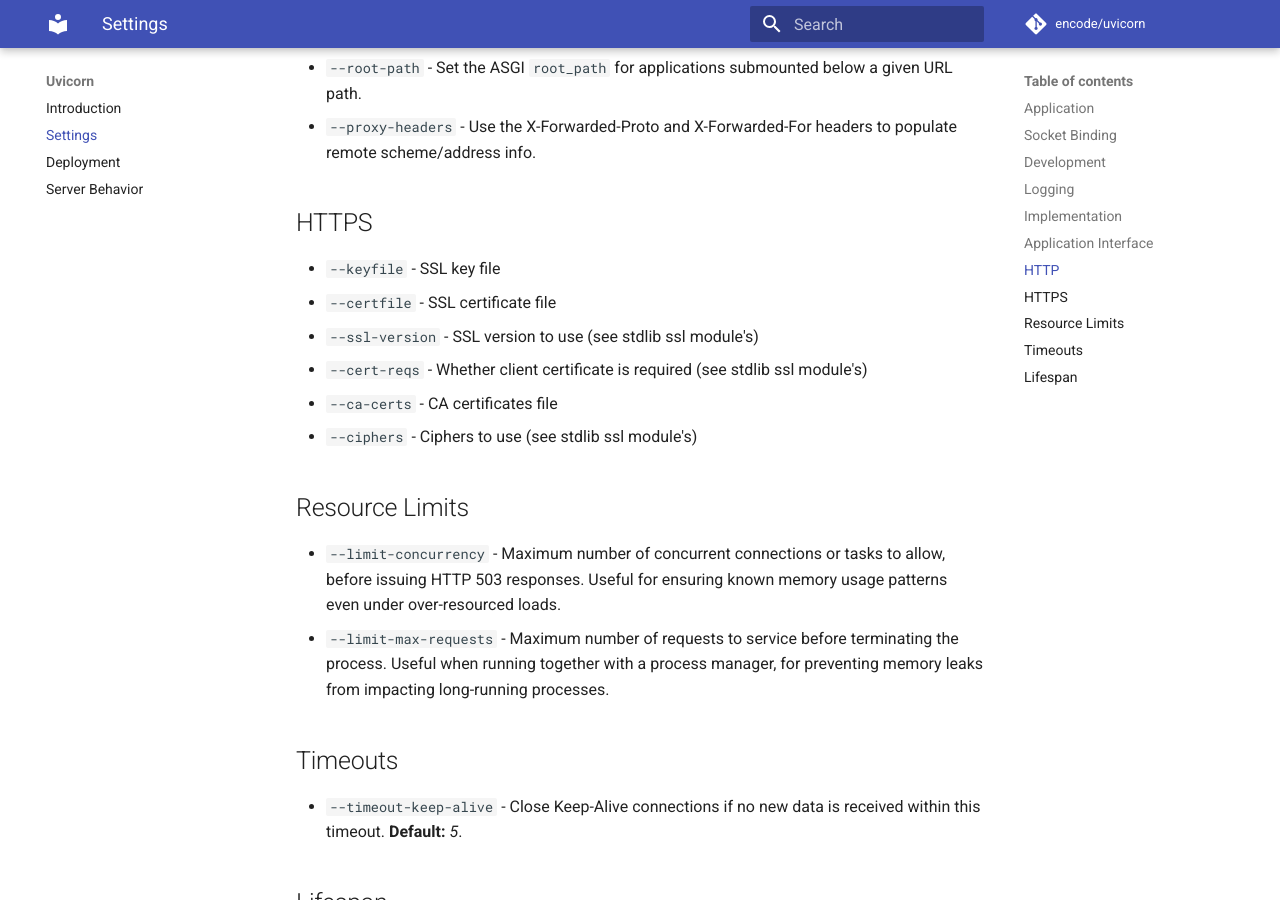
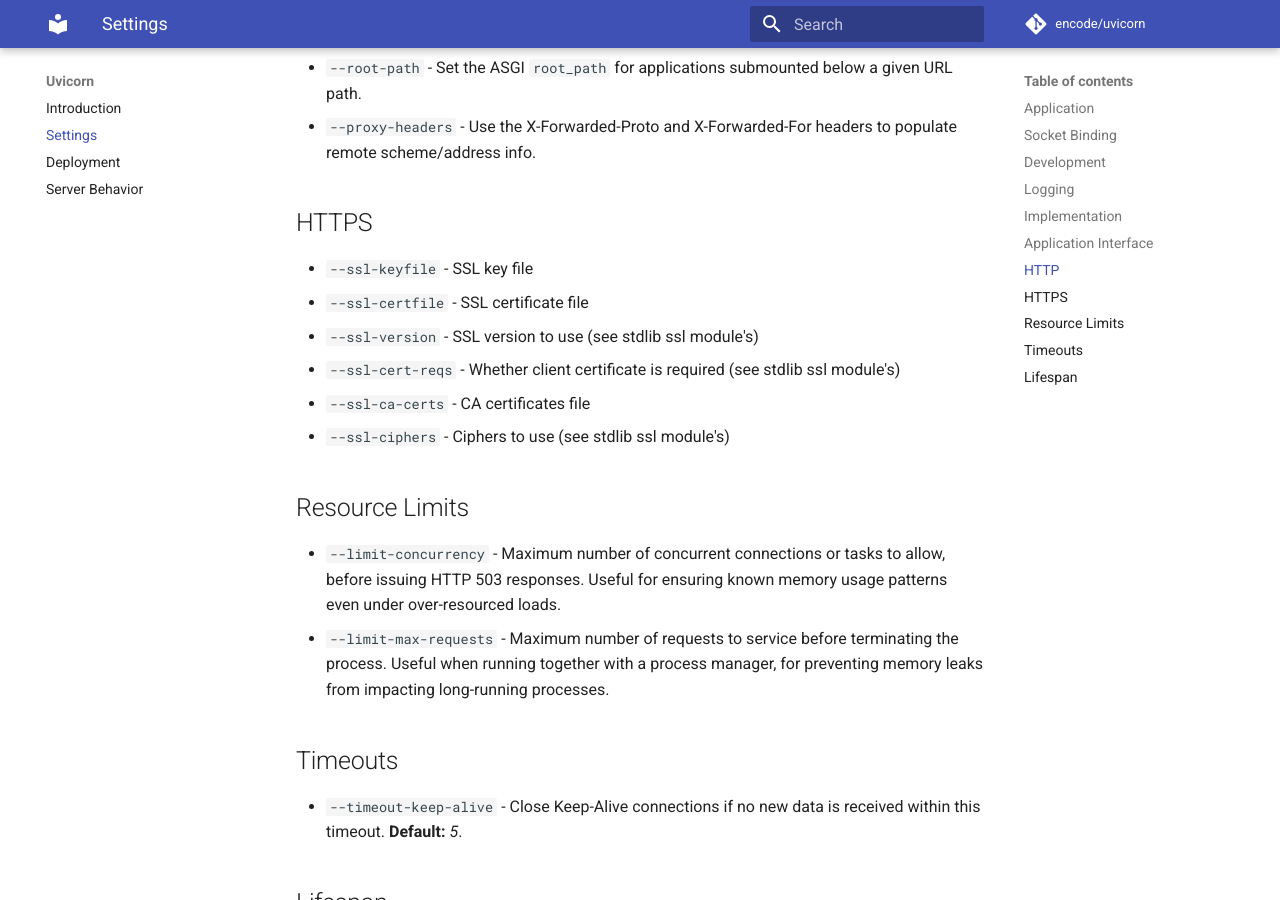
Before and after one commit to encode/uvicorn, an MkDocs documentation site: the page built from docs/settings.md, in a window 1280 px wide and 900 px high, scrolled down 1491 px. Built offline with MkDocs 1.6.1 and Material for MkDocs 9.7.7, drawn with Linux system fonts in a browser that asks for light colours; comment, search, counter and statistics services are not loaded; old or Windows-style settings are respelled for this version of MkDocs.

Commit message:
Update settings.md

```diff
--- a/docs/settings.md
+++ b/docs/settings.md
@@ -42,12 +42,12 @@ equivalent keyword arguments, eg. `uvicorn.run(App, port=5000, debug=True, acces
 
 ## HTTPS
 
-* `--keyfile` - SSL key file
-* `--certfile` - SSL certificate file
+* `--ssl-keyfile` - SSL key file
+* `--ssl-certfile` - SSL certificate file
 * `--ssl-version` - SSL version to use (see stdlib ssl module's)
-* `--cert-reqs` - Whether client certificate is required (see stdlib ssl module's)
-* `--ca-certs` - CA certificates file
-* `--ciphers` - Ciphers to use (see stdlib ssl module's)
+* `--ssl-cert-reqs` - Whether client certificate is required (see stdlib ssl module's)
+* `--ssl-ca-certs` - CA certificates file
+* `--ssl-ciphers` - Ciphers to use (see stdlib ssl module's)
 
 ## Resource Limits
 
```
